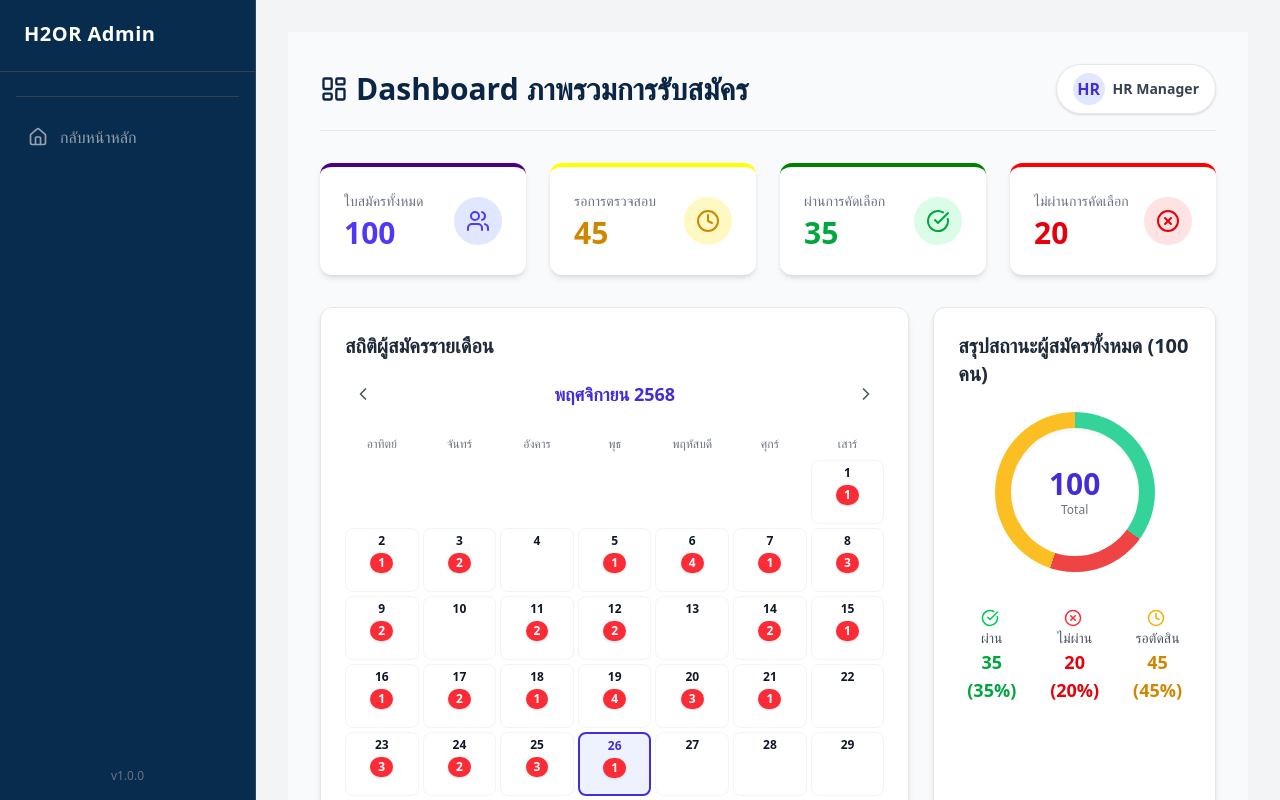
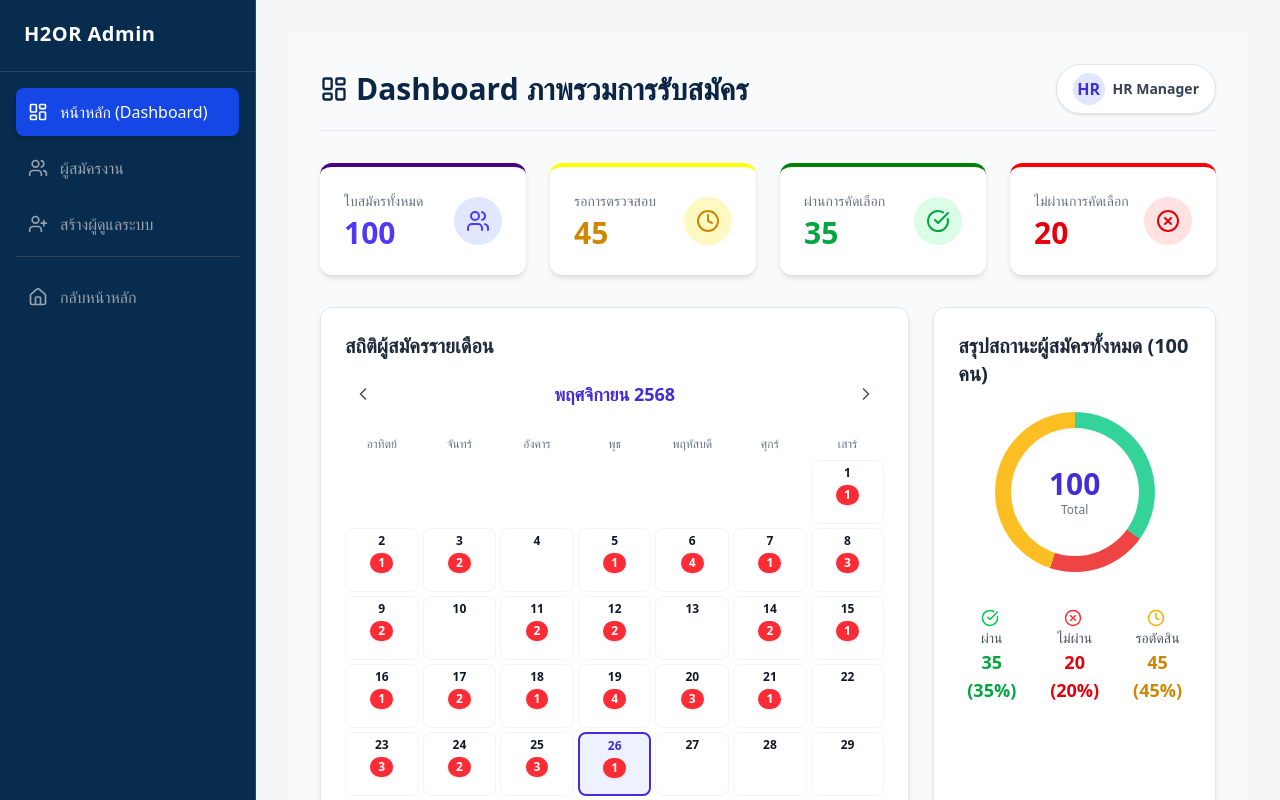
Before and after one commit to Nie-ent/H2OR_client, a React (Vite) app: page /admin in a window 1280 px wide. Built offline with nearby package versions, Linux system fonts and the light colour scheme.

Commit message:
fixedsidebar2

```diff
--- a/src/components/admin/SideBar.jsx
+++ b/src/components/admin/SideBar.jsx
@@ -1,39 +1,55 @@
+// src/components/admin/SideBar.jsx
+
 import { useMemo } from "react";
 import { NavLink, Link } from "react-router-dom";
-import { Users, Home, LayoutDashboard, UserPlus, X } from "lucide-react"; // เพิ่ม X
+// เพิ่มไอคอนใหม่: Briefcase(งาน), FileQuestion(แบบทดสอบ), Banknote(สินเชื่อ)
+import {
+  Users,
+  Home,
+  LayoutDashboard,
+  UserPlus,
+  X,
+  Briefcase,
+  FileQuestion,
+  Banknote
+} from "lucide-react";
 import { useAuthStore } from "../../stores/useAuthStore";
 
-// รับ props isMobileMenuOpen และ closeMenu เพื่อจัดการ Responsive
 const Sidebar = ({ isMobileMenuOpen, closeMenu }) => {
   const user = useAuthStore((state) => state.user);
   const currentRole = user?.role || "";
 
-  // 1. Config: แก้ไขชื่อ key ให้เป็น allowedRoles (มี s) เหมือนกันทุกอัน
   const adminMenus = useMemo(() => [
       {
-        label: "หน้าหลัก",
+        label: "หน้าหลัก (Dashboard)",
         path: "/admin",
         icon: LayoutDashboard,
         end: true,
-        allowedRoles: ["super_admin", "admin"], // แก้จาก allowedRole เป็น allowedRoles
+        allowedRoles: ["super_admin", "admin"],
       },
+      {
+        label: "ผู้สมัครงาน", // หน้ารวม Candidate
+        path: "/admin/users",
+        icon: Users,
+        allowedRoles: ["super_admin", "admin"],
+      },
+      // {
+      //   label: "แบบทดสอบ (Quiz)", // เคยทำส่วน Screening Quiz
+      //   path: "/admin/quizzes",
+      //   icon: FileQuestion,
+      //   allowedRoles: ["super_admin", "admin"],
+      // },
       {
         label: "สร้างผู้ดูแลระบบ",
         path: "/admin/create-admin",
         icon: UserPlus,
-        allowedRoles: ["super_admin"],
-      },
-      {
-        label: "ผู้สมัครงาน",
-        path: "/admin/users",
-        icon: Users,
-        allowedRoles: ["super_admin", "admin"],
+        allowedRoles: ["super_admin"], // ✅ เฉพาะ Super Admin
       },
     ],
     []
   );
 
-  // 2. Logic Filter: กรองเมนูตาม Role
+  // Logic กรองเมนูตาม Role
   const filteredMenus = adminMenus.filter(item =>
     item.allowedRoles?.includes(currentRole)
   );
@@ -44,7 +60,7 @@ const Sidebar = ({ isMobileMenuOpen, closeMenu }) => {
 
   return (
     <>
-      {/* --- Mobile Overlay (Background สีดำจางๆ เวลาเปิดเมนูบนมือถือ) --- */}
+      {/* Mobile Overlay */}
       {isMobileMenuOpen && (
         <div
           className="fixed inset-0 bg-black/50 z-40 md:hidden"
@@ -52,7 +68,7 @@ const Sidebar = ({ isMobileMenuOpen, closeMenu }) => {
         />
       )}
 
-      {/* --- Sidebar Container (รวมเหลืออันเดียว) --- */}
+      {/* Sidebar Container */}
       <aside
         className={`
           bg-[#072c4d] text-white w-64 h-screen font-sans flex flex-col
@@ -66,13 +82,10 @@ const Sidebar = ({ isMobileMenuOpen, closeMenu }) => {
         <div className="p-6 font-bold text-xl border-b border-gray-700 flex items-center justify-between tracking-wide h-[72px]">
           <div className="flex flex-col">
             <span className="flex items-center gap-2">H2OR Admin</span>
-            {/* แสดง Role (Optional) */}
             <span className="text-[10px] text-gray-400 font-normal uppercase mt-1">
               {currentRole.replace('_', ' ')}
             </span>
           </div>
-
-          {/* ปุ่มปิดบนมือถือ */}
           <button onClick={closeMenu} className="md:hidden text-gray-400 hover:text-white p-1">
             <X size={24} />
           </button>
@@ -80,13 +93,12 @@ const Sidebar = ({ isMobileMenuOpen, closeMenu }) => {
 
         {/* Menu List */}
         <nav className="flex-1 p-4 space-y-2 overflow-y-auto custom-scrollbar">
-          {/* 3. ใช้ filteredMenus ในการ Render แทน adminMenus */}
-          {filteredMenus.map((item) => (
+          {adminMenus.map((item) => (
             <NavLink
               key={item.path}
               to={item.path}
               end={item.end}
-              onClick={closeMenu} // ปิดเมนูเมื่อคลิกเลือก (Mobile)
+              onClick={closeMenu}
               className={({ isActive }) =>
                 `${baseLinkClass} ${isActive ? activeClass : inactiveClass}`
               }
@@ -108,11 +120,6 @@ const Sidebar = ({ isMobileMenuOpen, closeMenu }) => {
             <span className="font-medium">กลับหน้าหลัก</span>
           </Link>
         </nav>
-
-        {/* Version หรือ Footer เล็กๆ (Optional) */}
-        <div className="p-4 text-xs text-gray-500 text-center">
-            v1.0.0
-        </div>
       </aside>
     </>
   );
```
